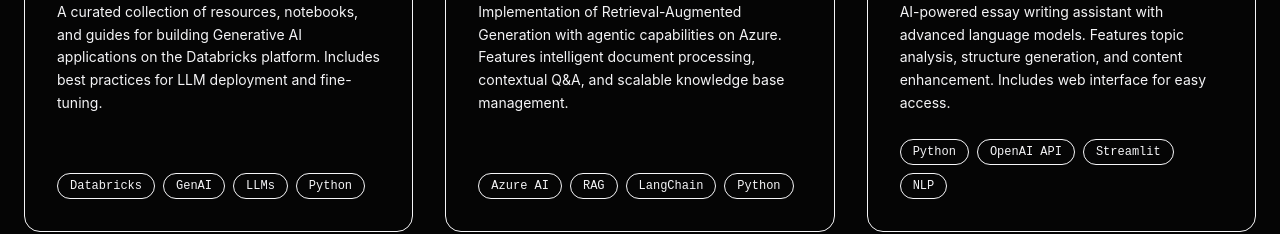
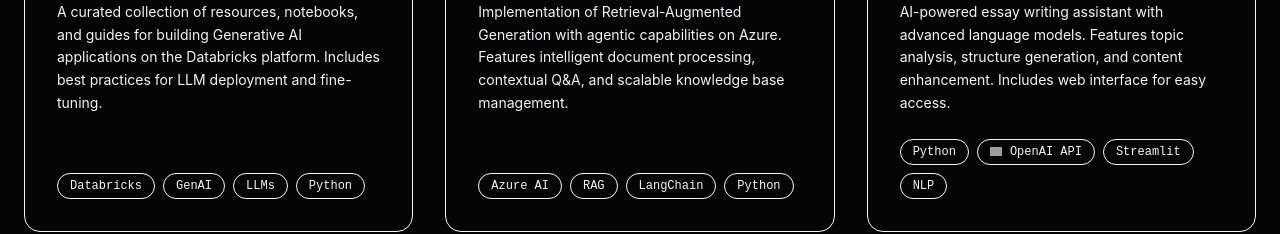
Before and after one commit to ash1sh95/ash1sh95.github.io, a React (Vite) app: page / in a window 1280 px wide. Shown: the part 5520-5754 px from the top of the page. Built offline with nearby package versions, Linux system fonts and the light colour scheme; grey boxes are pictures that could not be loaded; the HTML template or start-up script is replaced by a standard one.

Commit message:
Add OpenAI logo to tech stack badges in Projects section

```diff
--- a/src/sections/Projects.tsx
+++ b/src/sections/Projects.tsx
@@ -45,7 +45,18 @@
 
                                 <div className="flex flex-wrap gap-2 mt-auto">
                                     {project.tech.map((t, i) => (
-                                        <span key={i} className="px-3 py-1 bg-background text-text-muted text-xs font-mono rounded-full border border-border">
+                                        <span key={i} className="px-3 py-1 bg-background text-text-muted text-xs font-mono rounded-full border border-border flex items-center gap-2">
+                                            {t === 'OpenAI API' && (
+                                                <img
+                                                    src="https://upload.wikimedia.org/wikipedia/commons/4/4d/OpenAI_Logo.svg"
+                                                    alt="OpenAI"
+                                                    className="w-3 h-3 object-contain"
+                                                    onError={(e) => {
+                                                        // Fallback to text if image fails to load
+                                                        e.currentTarget.style.display = 'none';
+                                                    }}
+                                                />
+                                            )}
                                             {t}
                                         </span>
                                     ))}
```
